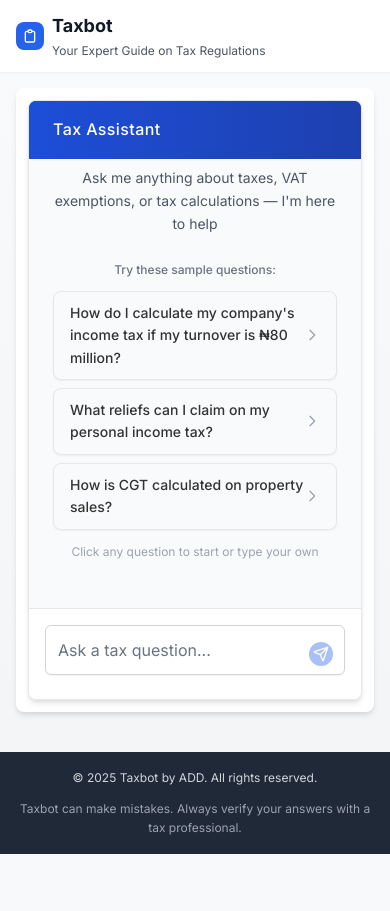
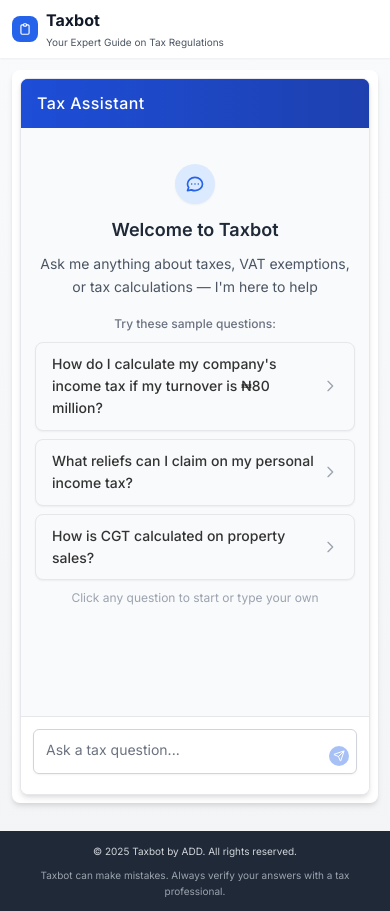
Before and after one commit to aligunts/taxbot, a Next.js app: page / in a window 390 px wide. Before the commit the page ends 854 px from the top, so only its background shows below. Built offline with nearby package versions, Linux system fonts and the light colour scheme.

Commit message:
Refactor layout and styling across components for improved responsiveness and consistency. Adjust header, footer, and chat input styles, and enhance message list presentation with updated spacing and font sizes.

```diff
--- a/src/app/page.tsx
+++ b/src/app/page.tsx
@@ -7,26 +7,39 @@ import ErrorBoundary from "@/components/ErrorBoundary";
 export default function Home() {
   return (
     <div className="min-h-screen bg-gradient-to-b from-gray-50 to-gray-100">
-      <header className="bg-white shadow-sm py-3">
-        <div className="container mx-auto px-4 flex items-center justify-between">
+      <header className="bg-white shadow-sm py-2 sm:py-3">
+        <div className="container mx-auto px-3 sm:px-4 flex items-center justify-between">
           <div className="flex items-center space-x-2">
             <div className="bg-blue-600 text-white p-1.5 rounded-lg">
-              <svg xmlns="http://www.w3.org/2000/svg" className="h-4 w-4" fill="none" viewBox="0 0 24 24" stroke="currentColor">
-                <path strokeLinecap="round" strokeLinejoin="round" strokeWidth={2} d="M9 5H7a2 2 0 00-2 2v12a2 2 0 002 2h10a2 2 0 002-2V7a2 2 0 00-2-2h-2M9 5a2 2 0 002 2h2a2 2 0 002-2M9 5a2 2 0 012-2h2a2 2 0 012 2" />
+              <svg
+                xmlns="http://www.w3.org/2000/svg"
+                className="h-3.5 w-3.5 sm:h-4 sm:w-4"
+                fill="none"
+                viewBox="0 0 24 24"
+                stroke="currentColor"
+              >
+                <path
+                  strokeLinecap="round"
+                  strokeLinejoin="round"
+                  strokeWidth={2}
+                  d="M9 5H7a2 2 0 00-2 2v12a2 2 0 002 2h10a2 2 0 002-2V7a2 2 0 00-2-2h-2M9 5a2 2 0 002 2h2a2 2 0 002-2M9 5a2 2 0 012-2h2a2 2 0 012 2"
+                />
               </svg>
             </div>
             <div>
-              <h1 className="text-lg font-bold text-gray-900">Taxbot</h1>
-              <p className="text-xs text-gray-600">Your Expert Guide on Tax Regulations</p>
+              <h1 className="text-base sm:text-lg font-bold text-gray-900">Taxbot</h1>
+              <p className="text-[10px] sm:text-xs text-gray-600">
+                Your Expert Guide on Tax Regulations
+              </p>
             </div>
           </div>
         </div>
       </header>
 
-      <main className="container mx-auto px-4 py-4">
+      <main className="container mx-auto px-3 sm:px-4 py-3 sm:py-4">
         <div className="max-w-4xl mx-auto">
-          <div className="bg-white rounded-lg shadow-md overflow-hidden mb-6">
-            <div className="p-3">
+          <div className="bg-white rounded-lg shadow-md overflow-hidden mb-4 sm:mb-6">
+            <div className="p-2 sm:p-3">
               <ErrorBoundary>
                 <Chat />
               </ErrorBoundary>
@@ -35,14 +48,14 @@ export default function Home() {
         </div>
       </main>
 
-      <footer className="bg-gray-800 text-white py-4">
-        <div className="container mx-auto px-4">
+      <footer className="bg-gray-800 text-white py-3 sm:py-4">
+        <div className="container mx-auto px-3 sm:px-4">
           <div className="max-w-4xl mx-auto">
             <div className="flex flex-col items-center">
-              <p className="text-gray-300 text-xs text-center">
+              <p className="text-gray-300 text-[10px] sm:text-xs text-center">
                 © {new Date().getFullYear()} Taxbot by ADD. All rights reserved.
               </p>
-              <p className="text-gray-400 text-xs mt-3 text-center">
+              <p className="text-gray-400 text-[10px] sm:text-xs mt-2 sm:mt-3 text-center">
                 Taxbot can make mistakes. Always verify your answers with a tax professional.
               </p>
             </div>
--- a/src/components/Chat.tsx
+++ b/src/components/Chat.tsx
@@ -126,10 +126,10 @@ export default function Chat() {
       initial={{ opacity: 0, y: 20 }}
       animate={{ opacity: 1, y: 0 }}
       transition={{ duration: 0.4, ease: "easeOut" }}
-      className="flex flex-col h-[600px] rounded-lg overflow-hidden bg-white shadow-md border border-gray-200"
+      className="flex flex-col h-[600px] md:h-[600px] h-[85vh] rounded-lg overflow-hidden bg-white shadow-md border border-gray-200"
     >
       <motion.div
-        className="bg-gradient-to-r from-blue-700 to-blue-800 px-6 py-4 text-white flex items-center justify-between"
+        className="bg-gradient-to-r from-blue-700 to-blue-800 px-4 sm:px-6 py-3 text-white flex items-center justify-between"
         initial={{ backgroundColor: "#2563eb" }}
         animate={{ backgroundColor: "#1d4ed8" }}
         transition={{ duration: 0.5 }}
@@ -137,7 +137,7 @@ export default function Chat() {
         <h2 className="text-base font-medium tracking-wide">Tax Assistant</h2>
       </motion.div>
 
-      <div className="flex-1 overflow-y-auto px-6 py-4 bg-gray-50">
+      <div className="flex-1 overflow-y-auto px-3 sm:px-6 py-3 sm:py-4 bg-gray-50">
         <MessageList
           messages={messages}
           isLoading={isLoading}
@@ -149,7 +149,7 @@ export default function Chat() {
       </div>
 
       <motion.div
-        className="p-4 border-t border-gray-200 bg-white"
+        className="p-3 sm:p-4 border-t border-gray-200 bg-white"
         initial={{ y: 10, opacity: 0 }}
         animate={{ y: 0, opacity: 1 }}
         transition={{ delay: 0.2, duration: 0.3, ease: "easeOut" }}
--- a/src/components/chat/ChatInput.tsx
+++ b/src/components/chat/ChatInput.tsx
@@ -19,7 +19,7 @@ export default function ChatInput({
   value,
   onChange,
   isLoading,
-  disabled = false
+  disabled = false,
 }: ChatInputProps) {
   const textareaRef = useRef<HTMLTextAreaElement>(null);
 
@@ -32,7 +32,8 @@ export default function ChatInput({
   }, [value]);
 
   // Handle keyboard shortcuts
-  const handleKeyDown = useCallback((e: React.KeyboardEvent<HTMLTextAreaElement>) => {
+  const handleKeyDown = useCallback(
+    (e: React.KeyboardEvent<HTMLTextAreaElement>) => {
       if (e.key === "Enter" && !e.shiftKey) {
         e.preventDefault();
         if (value.trim() && !disabled && !isLoading) {
@@ -40,7 +41,9 @@ export default function ChatInput({
           if (form) form.requestSubmit();
         }
       }
-  }, [value, disabled, isLoading]);
+    },
+    [value, disabled, isLoading]
+  );
 
   return (
     <form onSubmit={onSubmit} className="relative">
@@ -52,15 +55,15 @@ export default function ChatInput({
           onKeyDown={handleKeyDown}
           placeholder="Ask a tax question..."
           disabled={disabled || isLoading}
-          className="w-full pr-10 py-3 resize-none min-h-[50px] max-h-[200px] rounded-md border border-gray-300 shadow-sm focus:border-blue-500 focus:ring focus:ring-blue-200 focus:ring-opacity-50"
+          className="w-full pr-10 py-2 sm:py-3 px-3 text-sm sm:text-base resize-none min-h-[45px] sm:min-h-[50px] max-h-[120px] sm:max-h-[200px] rounded-md border border-gray-300 shadow-sm focus:border-blue-500 focus:ring focus:ring-blue-200 focus:ring-opacity-50"
           rows={1}
         />
         <button
           type="submit"
           disabled={!value.trim() || disabled || isLoading}
-          className="absolute right-3 top-1/2 -translate-y-1/2 p-1 rounded-full bg-blue-600 text-white hover:bg-blue-700 disabled:opacity-40 disabled:cursor-not-allowed transition-colors"
+          className="absolute right-2 sm:right-3 top-1/2 -translate-y-1/2 p-1 rounded-full bg-blue-600 text-white hover:bg-blue-700 disabled:opacity-40 disabled:cursor-not-allowed transition-colors"
         >
-          <Send className="h-4 w-4" />
+          <Send className="h-3 w-3 sm:h-4 sm:w-4" />
         </button>
       </div>
     </form>
--- a/src/components/chat/MessageList.tsx
+++ b/src/components/chat/MessageList.tsx
@@ -84,11 +84,11 @@ export default function MessageList({
   // Handle empty state with welcome message
   if (messages.length === 0) {
     return (
-      <div className="flex flex-col items-center justify-center min-h-[400px] py-8 text-center">
-        <div className="bg-blue-100 p-3 rounded-full mb-4 shadow-sm">
+      <div className="flex flex-col items-center justify-center min-h-[300px] sm:min-h-[400px] py-6 sm:py-8 text-center">
+        <div className="bg-blue-100 p-2.5 sm:p-3 rounded-full mb-3 sm:mb-4 shadow-sm">
           <svg
             xmlns="http://www.w3.org/2000/svg"
-            className="h-6 w-6 text-blue-600"
+            className="h-5 w-5 sm:h-6 sm:w-6 text-blue-600"
             fill="none"
             viewBox="0 0 24 24"
             stroke="currentColor"
@@ -102,11 +102,13 @@ export default function MessageList({
           </svg>
         </div>
         <h3 className="text-lg font-semibold text-gray-800 mb-2">Welcome to Taxbot</h3>
-        <p className="text-sm text-gray-600 max-w-sm leading-relaxed mb-6">
+        <p className="text-sm text-gray-600 max-w-xs sm:max-w-sm leading-relaxed mb-4 sm:mb-6 px-1">
           Ask me anything about taxes, VAT exemptions, or tax calculations — I&apos;m here to help
         </p>
-        <div className="w-full max-w-xs space-y-3">
-          <div className="text-xs font-medium text-gray-500 mb-2">Try these sample questions:</div>
+        <div className="w-full max-w-xs space-y-2 sm:space-y-3">
+          <div className="text-xs font-medium text-gray-500 mb-1 sm:mb-2">
+            Try these sample questions:
+          </div>
           <div className="grid grid-cols-1 gap-2">
             <button
               onClick={() =>
@@ -184,18 +186,18 @@ export default function MessageList({
   }
 
   return (
-    <div className="space-y-4">
+    <div className="space-y-3 sm:space-y-4">
       {messages.map((message, index) => (
         <div
           key={index}
           className={`flex ${message.role === "user" ? "justify-end" : "justify-start"}`}
         >
-          <div className="flex items-start max-w-[85%]">
+          <div className="flex items-start max-w-[90%] sm:max-w-[85%]">
             {message.role === "assistant" && (
-              <div className="flex-shrink-0 w-7 h-7 rounded-full bg-blue-600 flex items-center justify-center text-white mr-2 shadow-sm">
+              <div className="flex-shrink-0 w-6 h-6 sm:w-7 sm:h-7 rounded-full bg-blue-600 flex items-center justify-center text-white mr-1.5 sm:mr-2 shadow-sm">
                 <svg
                   xmlns="http://www.w3.org/2000/svg"
-                  className="h-4 w-4"
+                  className="h-3.5 w-3.5 sm:h-4 sm:w-4"
                   fill="none"
                   viewBox="0 0 24 24"
                   stroke="currentColor"
@@ -217,12 +219,12 @@ export default function MessageList({
                     : "bg-white border border-gray-200 text-gray-800 rounded-bl-none shadow-md"
                 }`}
               >
-                <div className="whitespace-pre-wrap text-sm font-medium leading-relaxed">
+                <div className="whitespace-pre-wrap text-xs sm:text-sm font-medium leading-relaxed">
                   {message.content}
                 </div>
                 <button
                   onClick={() => handleCopy(message.content, index)}
-                  className={`absolute top-1.5 right-1.5 p-1 rounded-full transition-colors ${
+                  className={`absolute top-1 sm:top-1.5 right-1 sm:right-1.5 p-1 rounded-full transition-colors ${
                     message.role === "user"
                       ? "text-white/70 hover:text-white hover:bg-white/10"
                       : "text-gray-400 hover:text-gray-600 hover:bg-gray-100"
@@ -230,18 +232,18 @@ export default function MessageList({
                   aria-label="Copy message"
                 >
                   {copiedIndex === index ? (
-                    <Check className="h-3.5 w-3.5" />
+                    <Check className="h-3 w-3 sm:h-3.5 sm:w-3.5" />
                   ) : (
-                    <Copy className="h-3.5 w-3.5" />
+                    <Copy className="h-3 w-3 sm:h-3.5 sm:w-3.5" />
                   )}
                 </button>
               </div>
             </div>
             {message.role === "user" && (
-              <div className="flex-shrink-0 w-7 h-7 rounded-full bg-gray-200 flex items-center justify-center text-gray-600 ml-2 shadow-sm">
+              <div className="flex-shrink-0 w-6 h-6 sm:w-7 sm:h-7 rounded-full bg-gray-200 flex items-center justify-center text-gray-600 ml-1.5 sm:ml-2 shadow-sm">
                 <svg
                   xmlns="http://www.w3.org/2000/svg"
-                  className="h-4 w-4"
+                  className="h-3.5 w-3.5 sm:h-4 sm:w-4"
                   fill="none"
                   viewBox="0 0 24 24"
                   stroke="currentColor"
```
Lines whose indentation alone changed are shown as unchanged.
